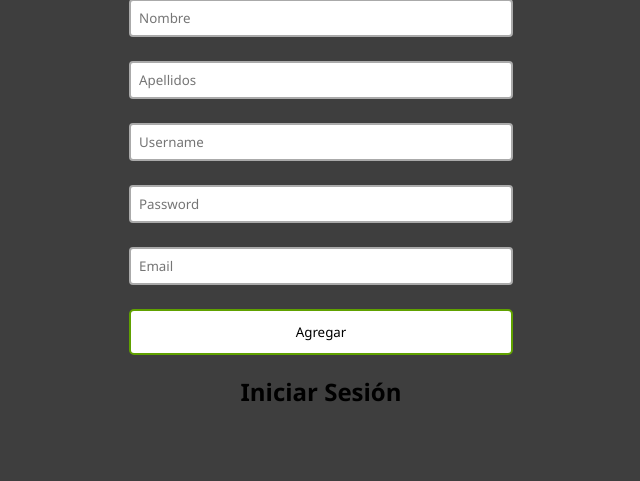
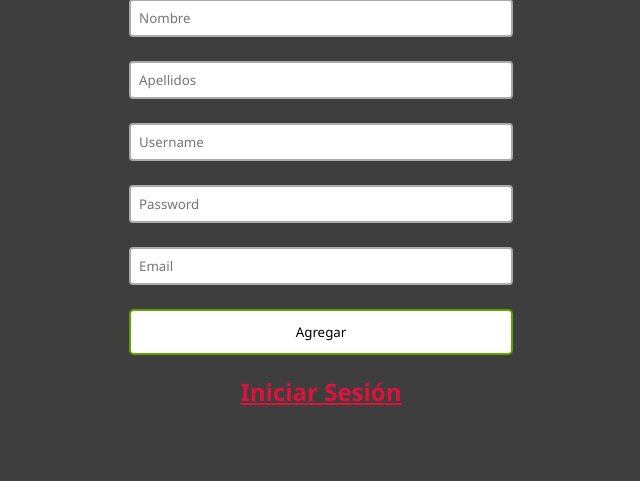
Before and after one commit to Roosendo/crud-php, a PHP site: page /registro.php in a window 1280 px wide. Shown: the part 64-545 px from the top of the page, without its empty margins (319-959 px from the left). Run offline with PHP 8.4, Linux system fonts and the light colour scheme; data comes from the database, SQL or seed files in the repository.

```diff
--- a/css/miestilo.css
+++ b/css/miestilo.css
@@ -11,7 +11,8 @@ html {
 
 a{
     text-decoration: none;
-    color: inherit;
+    text-decoration: underline;
+    color: crimson;
 }
 
 body {
```
